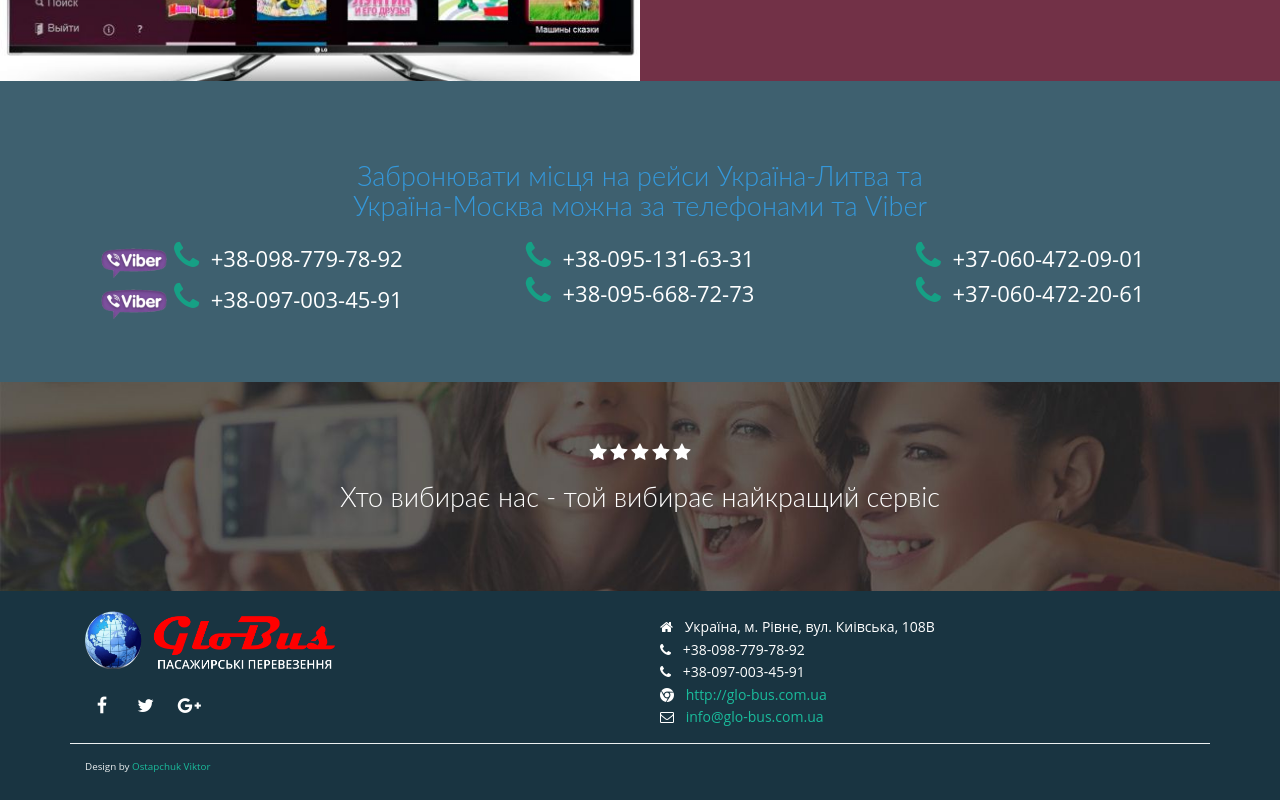
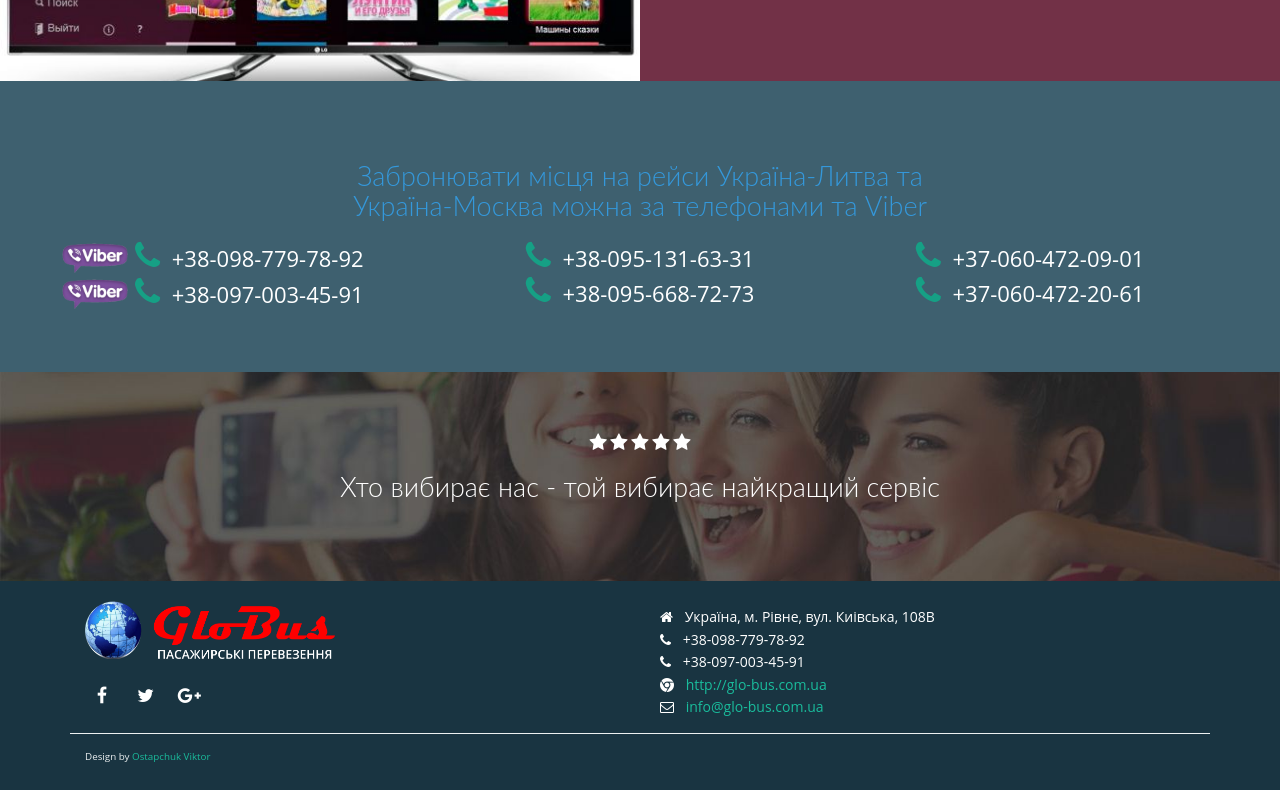
Before and after one commit to dialmak/globus, a plain HTML site: page index.html in a window 1280 px wide. Shown: the part 1952-2752 px from the top of the page. Drawn offline with Linux system fonts and the light colour scheme.

Commit message:
edit viber

```diff
--- a/css/custom.css
+++ b/css/custom.css
@@ -22,3 +22,8 @@
     padding-left: 0px;
     padding-right: 0px;
 }
+
+.viber {
+	margin-top: -10px;
+	margin-left: -78px;
+}
--- a/index.html
+++ b/index.html
@@ -195,11 +195,11 @@
                 <!--                </div>-->
                 <div class="row">
                     <div class="col-md-4 col-sm-12 col-xs-12 pad-lr0">
-                        <a href="viber://add?number=+380987797892"><img src="images/viberlogo.png" height="35px" alt="viber"></a>
+                        <a href="viber://add?number=+380987797892"><img class="viber" src="images/viberlogo.png" height="35px" alt="viber"></a>
                         <spam class="fa fa-phone icon-margin"> </spam>
                         <spam class="font-white">+38-098-779-78-92</spam>
                         <br>
-                        <a href="viber://add?number=+380970034591"><img src="images/viberlogo.png" height="35px" alt="viber"></a>
+                        <a href="viber://add?number=+380970034591"><img class="viber" src="images/viberlogo.png" height="35px" alt="viber"></a>
                         <spam class="fa fa-phone icon-margin"> </spam>
                         <spam class="font-white">+38-097-003-45-91</spam>
                     </div>
```
